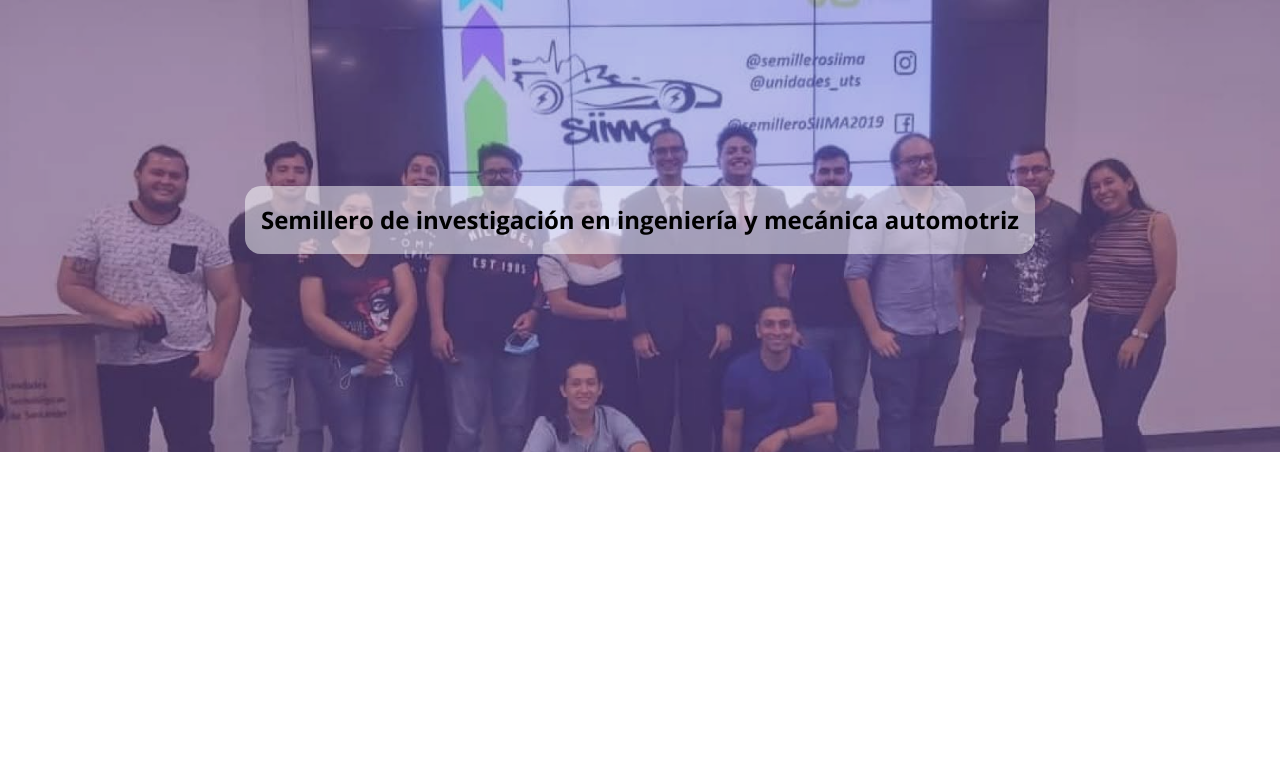
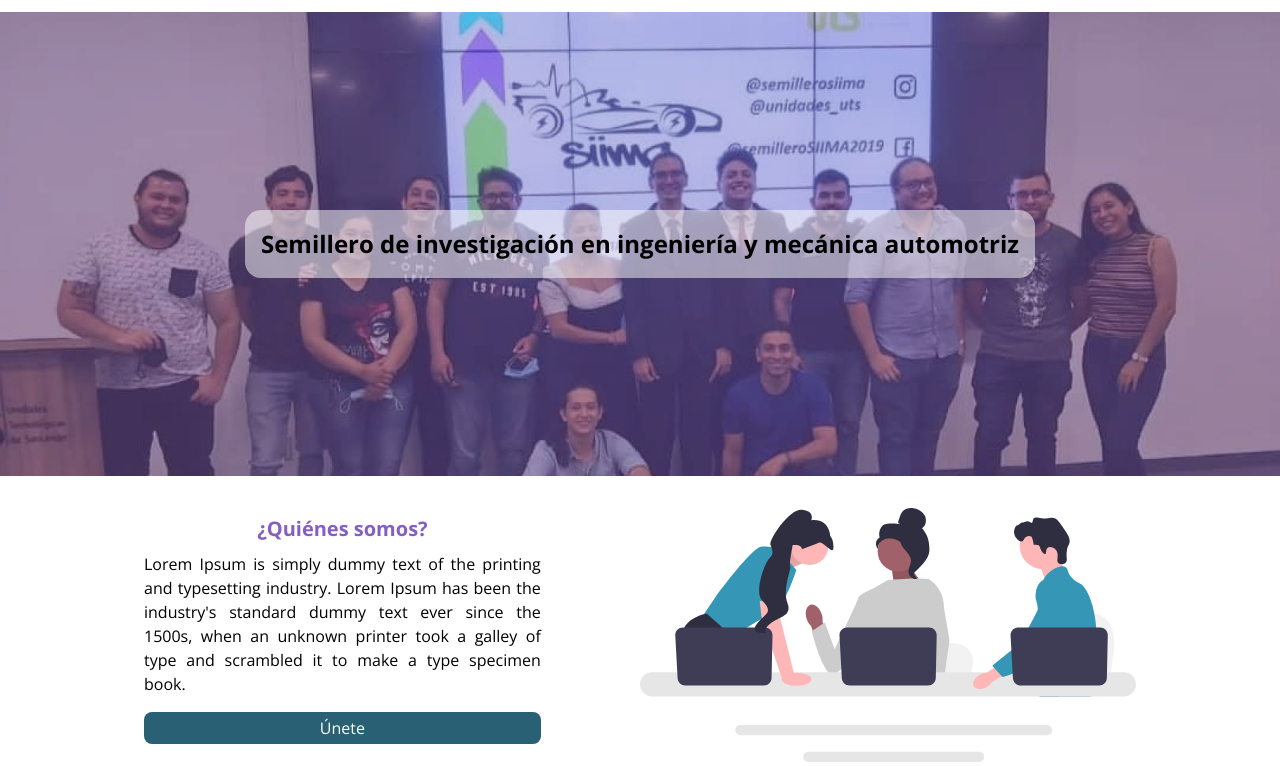
Before and after one commit to dcuevasdev/SIIMA, a website: page index.html in a window 1280 px wide. Shown: the part 98-864 px from the top of the page. Before the commit the page ends 800 px from the top, so only its background shows below. Drawn offline with nearby package versions, Linux system fonts and the light colour scheme.

Commit message:
About styles

```diff
--- a/index.html
+++ b/index.html
@@ -58,5 +58,22 @@
         </h1>
       </div>
     </section>
+    <div class="container">
+      <section class="about">
+        <div class="about__text">
+          <h2 class="about__text-title">¿Quiénes somos?</h2>
+          <p class="about__text-content">
+            Lorem Ipsum is simply dummy text of the printing and typesetting
+            industry. Lorem Ipsum has been the industry's standard dummy text
+            ever since the 1500s, when an unknown printer took a galley of type
+            and scrambled it to make a type specimen book.
+          </p>
+          <a class="about__text-button" href="#">Únete </a>
+        </div>
+        <figure class="about__image">
+          <img src="./src/assets/illustrations/Engineering_team.svg" alt="" />
+        </figure>
+      </section>
+    </div>
   </body>
 </html>
--- /dev/null
+++ b/src/styles/sass/_about.scss
@@ -0,0 +1,46 @@
+.about {
+  display: flex;
+  flex-direction: column;
+  justify-content: space-between;
+  align-items: center;
+  gap: 2.4rem;
+  margin-top: 3.2rem;
+  &__text {
+    width: 100%;
+    text-align: center;
+    &-title {
+      margin-bottom: 0.8rem;
+      font-size: 2rem;
+      color: $primary-color;
+    }
+    &-content {
+      margin-bottom: 1.6rem;
+      font-size: 1.6rem;
+      text-align: justify;
+    }
+    &-button {
+      display: block;
+      width: 100%;
+      height: 3.2rem;
+      margin-bottom: 1.6rem;
+      border-radius: 0.8rem;
+      font-size: 1.6rem;
+      text-decoration: none;
+      line-height: 2;
+      color: #fff;
+      background: $second-color;
+      cursor: pointer;
+    }
+    &-button:hover {
+      border: 0.2rem solid $second-color;
+      color: $second-color;
+      background: none;
+    }
+  }
+  &__image {
+    width: 50%;
+    img {
+      width: 100%;
+    }
+  }
+}
--- a/src/styles/sass/_carrousel.scss
+++ b/src/styles/sass/_carrousel.scss
@@ -1,6 +1,7 @@
 .carrousel {
   position: relative;
   width: 100%;
+  margin-top: 2.4rem;
   &__img {
     position: relative;
     width: 100%;
--- a/src/styles/sass/desktop.scss
+++ b/src/styles/sass/desktop.scss
@@ -19,3 +19,11 @@
     }
   }
 }
+
+/*===About===*/
+.about {
+  flex-direction: row;
+  &__text {
+    width: 40%;
+  }
+}
--- a/src/styles/sass/styles.scss
+++ b/src/styles/sass/styles.scss
@@ -1,3 +1,4 @@
 @import "_globalVariables";
 @import "_header";
 @import "_carrousel";
+@import "_about";
```
Also changed, not shown: src/styles/css/desktop.css, src/styles/css/styles.css, 2 other files.
